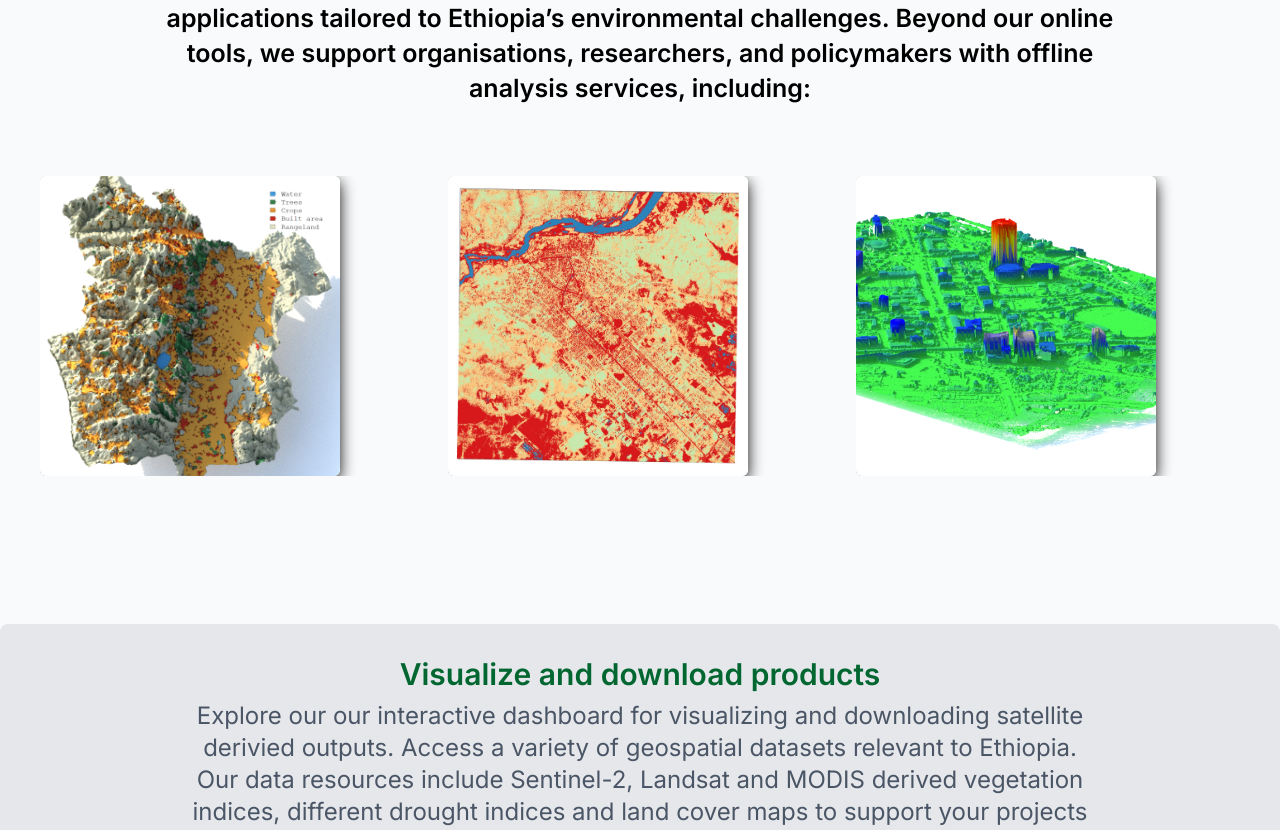
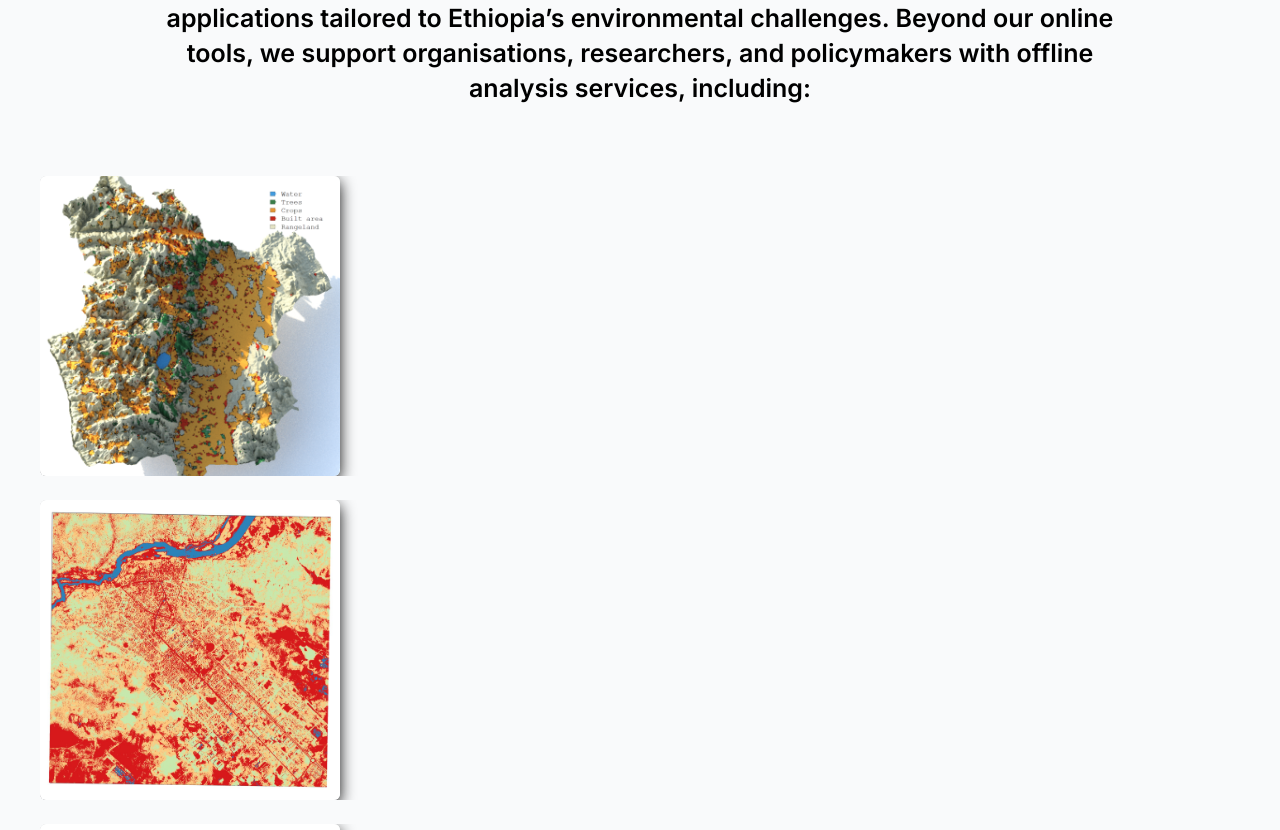
Before and after one commit to Haftom-Hagos/ethiosathub-react, a React (Vite) app: page / in a window 1280 px wide. Shown: the part 1002-1832 px from the top of the page. Built offline with nearby package versions, Linux system fonts and the light colour scheme.

Commit message:
Update index.css

```diff
--- a/src/index.css
+++ b/src/index.css
@@ -127,7 +127,7 @@ a {
 .main-services {
   list-style: none;
   display: grid;
-  grid-template-columns: repeat(auto-fit, minmax(250px, 1fr)); /* Responsive grid */
+  /*grid-template-columns: repeat(auto-fit, minmax(250px, 1fr)); /* Responsive grid */
   gap: 1.5rem; /* Space between items */
   max-width: 1200px; /* Limit max width */
   margin: 10px auto; /* Center with margin */
```
